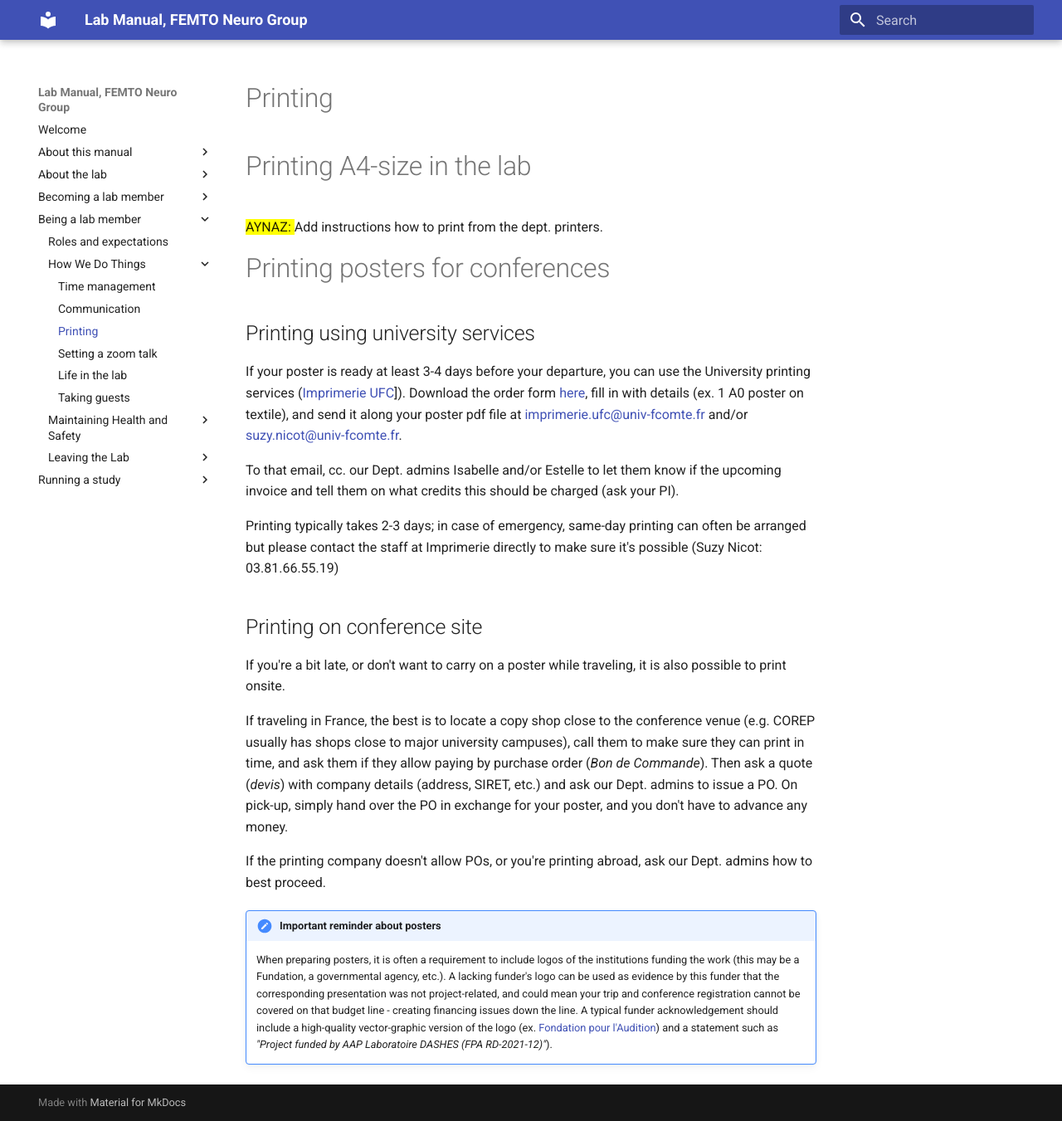
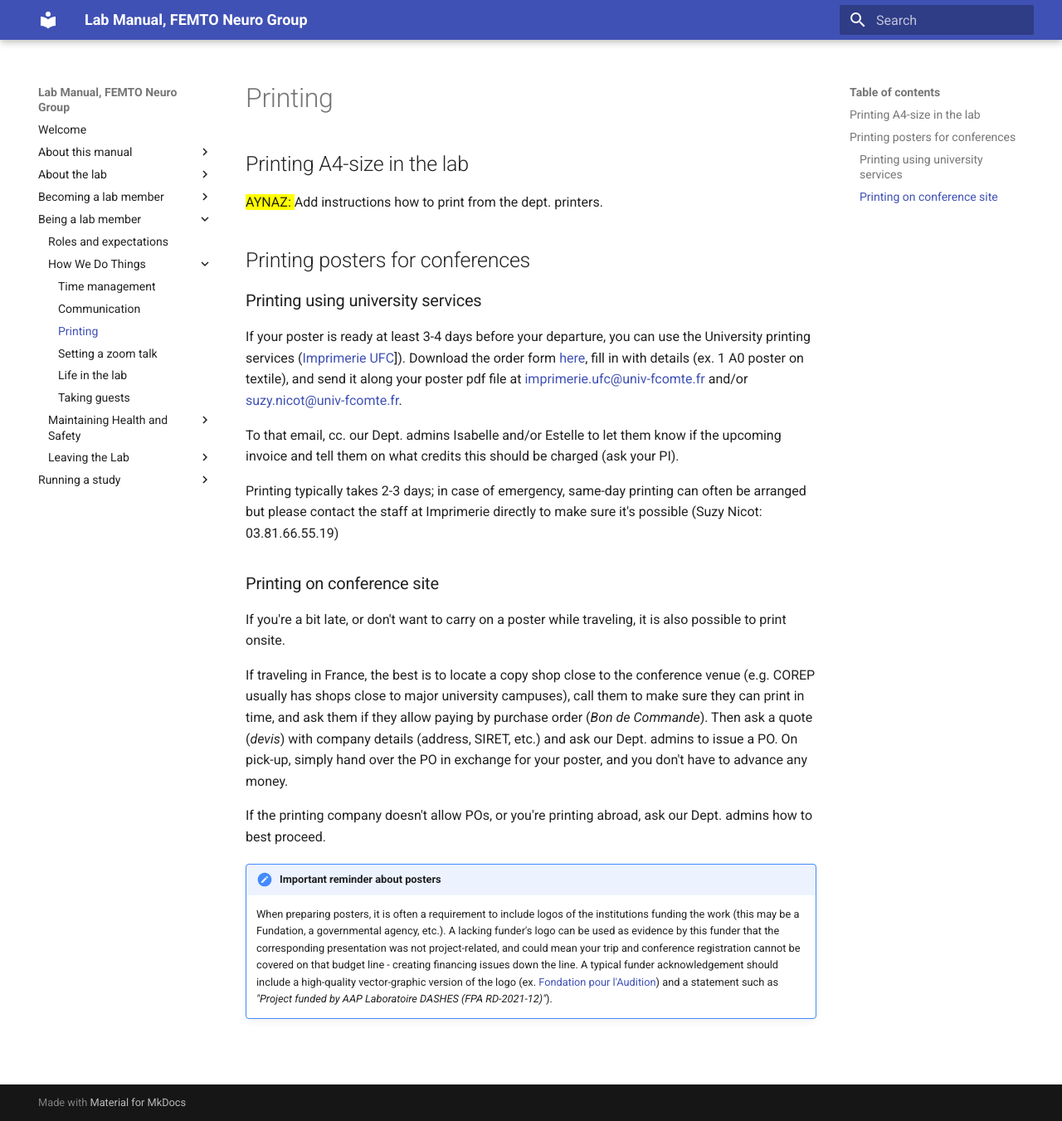
Before and after one commit to neuro-team-femto/lab_manual, an MkDocs documentation site: the page built from docs/being-a-lab-member/how-we-do-things/printing.md, in a window 1280 px wide and 1351 px high. Shown: the whole window at 83% size. Built offline with MkDocs 1.6.1 and Material for MkDocs 9.7.7, drawn with Linux system fonts in a browser that asks for light colours.

Commit message:
fix title size

```diff
--- a/docs/being-a-lab-member/how-we-do-things/printing.md
+++ b/docs/being-a-lab-member/how-we-do-things/printing.md
@@ -3,14 +3,14 @@
 
 
 
-# Printing A4-size in the lab
+## Printing A4-size in the lab
 
 
 <mark style="background-color:yellow;">AYNAZ: </mark> Add instructions how to print from the dept. printers.
 
-# Printing posters for conferences
+## Printing posters for conferences
 
-## Printing using university services
+### Printing using university services
 
 If your poster is ready at least 3-4 days before your departure, you can use the University printing services ([Imprimerie UFC](https://www.univ-fcomte.fr/les-services-administratifs/imprimerie)]). Download the order form [here](../downloads/Formulaire_Imprimerie_UFC.pdf), fill in with details (ex. 1 A0 poster on textile), and send it along your poster pdf file at [imprimerie.ufc@univ-fcomte.fr](imprimerie.ufc@univ-fcomte.fr) and/or [suzy.nicot@univ-fcomte.fr](suzy.nicot@univ-fcomte.fr).
 
@@ -18,7 +18,7 @@ To that email, cc. our Dept. admins Isabelle and/or Estelle to let them know if
 
 Printing typically takes 2-3 days; in case of emergency, same-day printing can often be arranged but please contact the staff at Imprimerie directly to make sure it's possible (Suzy Nicot: 03.81.66.55.19)
 
-## Printing on conference site
+### Printing on conference site
 
 If you're a bit late, or don't want to carry on a poster while traveling, it is also possible to print onsite.
 
```
